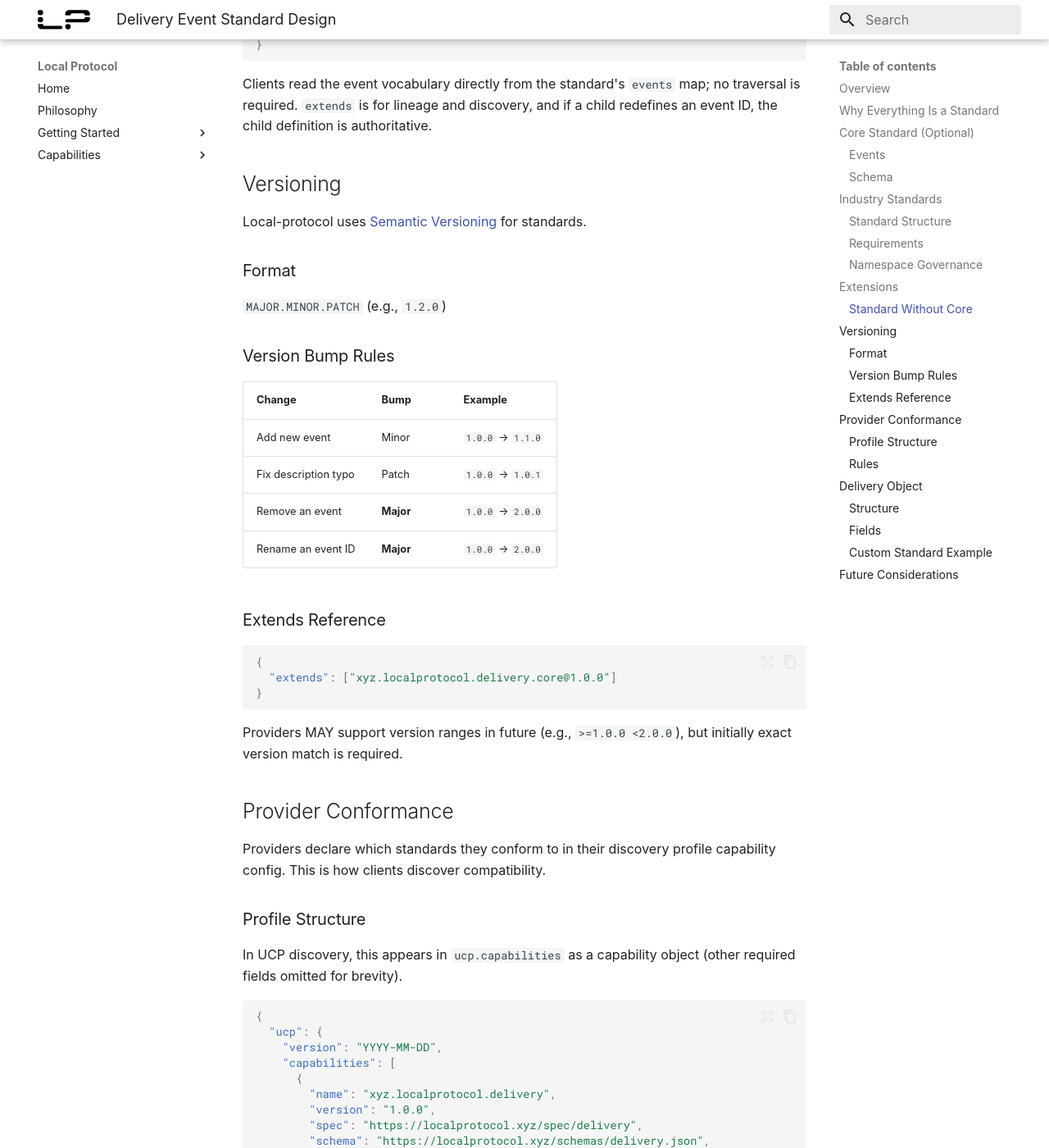
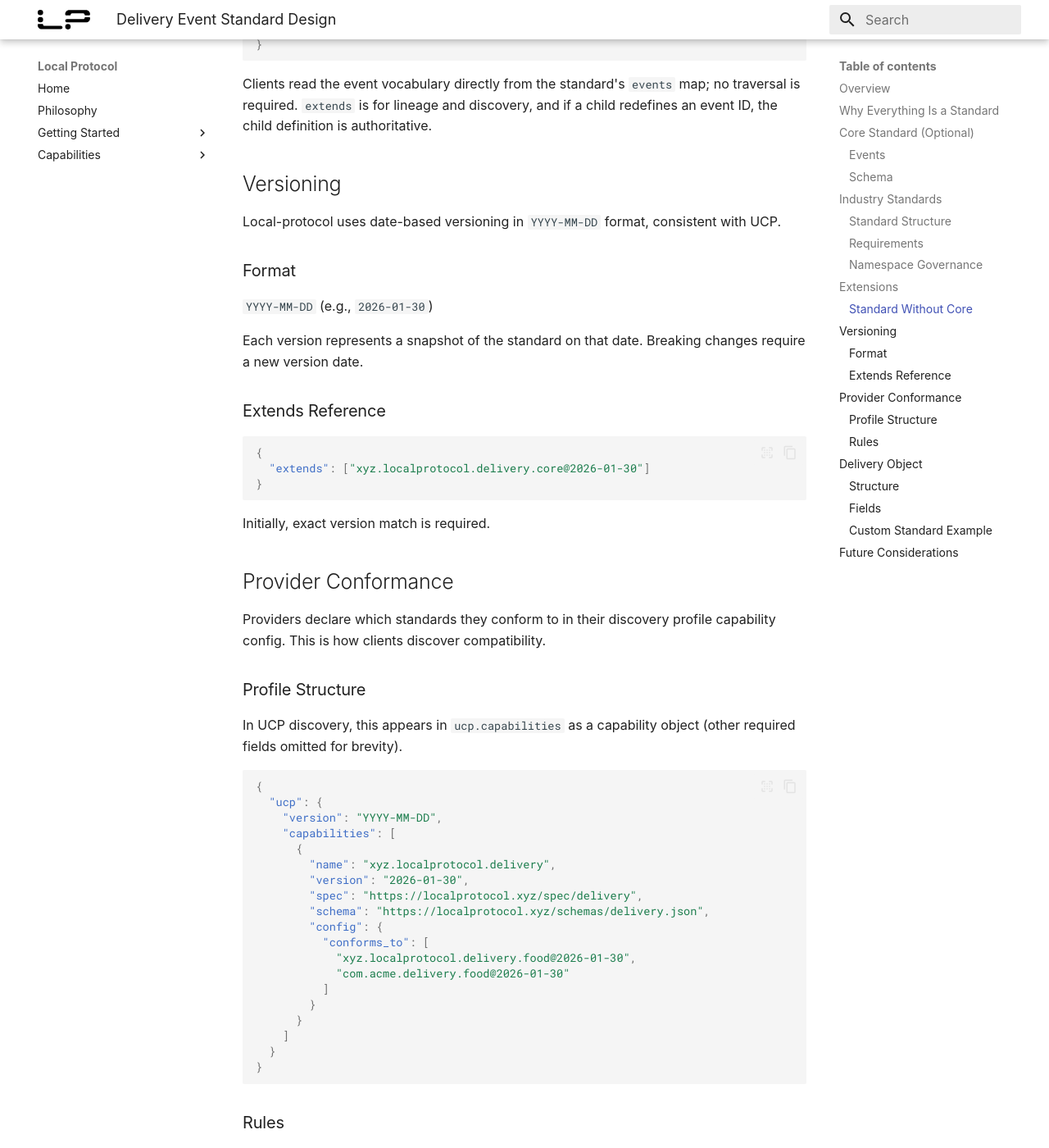
Before and after one commit to Palette-Labs-Inc/local-protocol, an MkDocs documentation site: the page built from docs/plans/2026-01-30-delivery-status-standard-design.md, in a window 1280 px wide and 1400 px high, scrolled down 4696 px. Shown: the whole window at 82% size. Built offline with MkDocs 1.6.1 and Material for MkDocs 9.7.7, drawn with Linux system fonts in a browser that asks for light colours; some web fonts are replaced; some of the changed text lies outside the part shown.

Commit message:
Adopt UCP-consistent date-based versioning
Replace semver with YYYY-MM-DD format for standard versions to align
with UCP conventions. Remove redundant per-standard schemas in favor
of a single shared standard.json schema that validates all standards.

````diff
--- a/docs/plans/2026-01-30-delivery-status-standard-design.md
+++ b/docs/plans/2026-01-30-delivery-status-standard-design.md
@@ -6,7 +6,7 @@ The Delivery Event Standard defines how delivery providers communicate job progr
 
 - **Standards define full event vocabularies** for specific domains (self-contained)
 - **Businesses declare conformance** to the standards they implement for discovery
-- **Extensions add lineage** by referencing a single parent standard with semver; child standards still list all events
+- **Extensions add lineage** by referencing a single parent standard with version date; child standards still list all events
 
 Standards can be:
 
@@ -55,7 +55,7 @@ Standards that extend core must include these events in their `events` map.
 {
   "$id": "https://localprotocol.xyz/schemas/delivery/standards/core.json",
   "name": "xyz.localprotocol.delivery.core",
-  "version": "1.0.0",
+  "version": "2026-01-30",
   "events": {
     "pending":   {"description": "Job accepted, work not started"},
     "active":    {"description": "Work in progress"},
@@ -77,8 +77,8 @@ Extending core is optional; some standards may define events without any parent.
 {
   "$id": "https://localprotocol.xyz/schemas/delivery/standards/food.json",
   "name": "xyz.localprotocol.delivery.food",
-  "version": "1.0.0",
-  "extends": ["xyz.localprotocol.delivery.core@1.0.0"],
+  "version": "2026-01-30",
+  "extends": ["xyz.localprotocol.delivery.core@2026-01-30"],
   "spec": "https://localprotocol.xyz/spec/delivery/food",
 
   "title": "Food Delivery Standard",
@@ -107,7 +107,7 @@ Extending core is optional; some standards may define events without any parent.
 
 - Must include human-readable descriptions
 - Must list the full event vocabulary in `events`, which serves as the declaration of conformance for the standard (including inherited events)
-- Must be versioned using semver
+- Must be versioned using YYYY-MM-DD format
 - Extensions must reference a single parent standard with `name@version`
 
 ### Namespace Governance
@@ -125,8 +125,8 @@ Custom standards can extend a single industry standard and add events. The child
 ```json
 {
   "name": "com.acme.delivery.food",
-  "version": "1.2.0",
-  "extends": ["xyz.localprotocol.delivery.food@1.0.0"],
+  "version": "2026-01-30",
+  "extends": ["xyz.localprotocol.delivery.food@2026-01-30"],
   "title": "Acme Food Extension",
   "events": {
     "pending": {
@@ -186,7 +186,7 @@ Custom standards can extend a single industry standard and add events. The child
 ```json
 {
   "name": "xyz.localprotocol.delivery.ocean",
-  "version": "1.0.0",
+  "version": "2026-01-30",
   "title": "Ocean Freight Standard",
   "description": "Event vocabulary for international shipping by sea",
   "events": {
@@ -201,30 +201,23 @@ Clients read the event vocabulary directly from the standard's `events` map; no
 
 ## Versioning
 
-Local-protocol uses [Semantic Versioning](https://semver.org/) for standards.
+Local-protocol uses date-based versioning in `YYYY-MM-DD` format, consistent with UCP.
 
 ### Format
 
-`MAJOR.MINOR.PATCH` (e.g., `1.2.0`)
+`YYYY-MM-DD` (e.g., `2026-01-30`)
 
-### Version Bump Rules
-
-| Change | Bump | Example |
-|--------|------|---------|
-| Add new event | Minor | `1.0.0` -> `1.1.0` |
-| Fix description typo | Patch | `1.0.0` -> `1.0.1` |
-| Remove an event | **Major** | `1.0.0` -> `2.0.0` |
-| Rename an event ID | **Major** | `1.0.0` -> `2.0.0` |
+Each version represents a snapshot of the standard on that date. Breaking changes require a new version date.
 
 ### Extends Reference
 
 ```json
 {
-  "extends": ["xyz.localprotocol.delivery.core@1.0.0"]
+  "extends": ["xyz.localprotocol.delivery.core@2026-01-30"]
 }
 ```
 
-Providers MAY support version ranges in future (e.g., `>=1.0.0 <2.0.0`), but initially exact version match is required.
+Initially, exact version match is required.
 
 ## Provider Conformance
 
@@ -241,13 +234,13 @@ In UCP discovery, this appears in `ucp.capabilities` as a capability object (oth
     "capabilities": [
       {
         "name": "xyz.localprotocol.delivery",
-        "version": "1.0.0",
+        "version": "2026-01-30",
         "spec": "https://localprotocol.xyz/spec/delivery",
         "schema": "https://localprotocol.xyz/schemas/delivery.json",
         "config": {
           "conforms_to": [
-            "xyz.localprotocol.delivery.food@1.0.0",
-            "com.acme.delivery.food@1.2.0"
+            "xyz.localprotocol.delivery.food@2026-01-30",
+            "com.acme.delivery.food@2026-01-30"
           ]
         }
       }
@@ -277,7 +270,7 @@ When a provider returns a delivery object, it includes event information.
   "id": "del_789",
   "event": "courier_at_pickup",
   "event_description": "Courier arrived at merchant",
-  "event_vocabulary": "xyz.localprotocol.delivery.food@1.0.0",
+  "event_vocabulary": "xyz.localprotocol.delivery.food@2026-01-30",
   "updated_at": "2026-01-30T19:12:00Z"
 }
 ```
@@ -298,7 +291,7 @@ When a provider returns a delivery object, it includes event information.
   "id": "del_789",
   "event": "bagged",
   "event_description": "Order sealed by merchant",
-  "event_vocabulary": "com.acme.delivery.food@1.2.0",
+  "event_vocabulary": "com.acme.delivery.food@2026-01-30",
   "updated_at": "2026-01-30T19:08:00Z"
 }
 ```
````
Also changed, not shown: docs/capabilities/delivery/standards/core.md (+3 -3 lines), docs/capabilities/delivery/standards/food.md (+6 -6 lines), docs/capabilities/delivery/standards/overview.md (+14 -7 lines), 5 other files.
